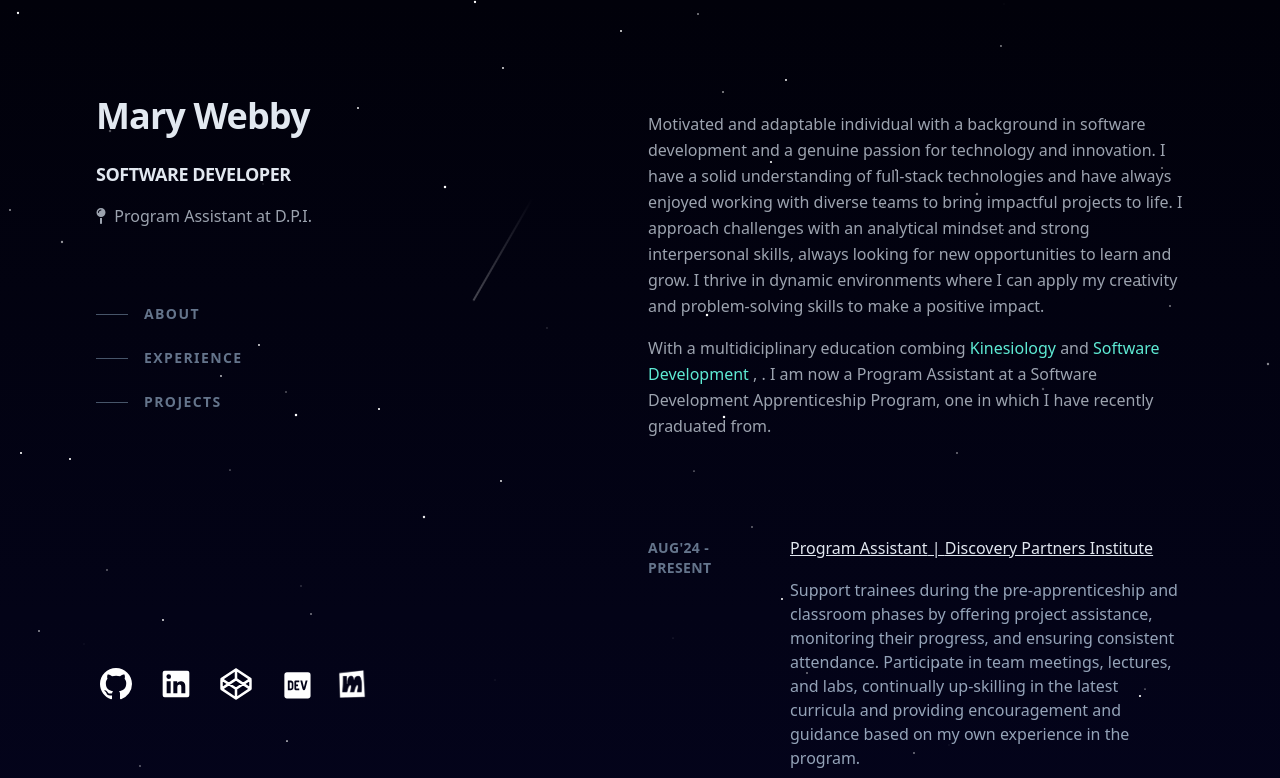
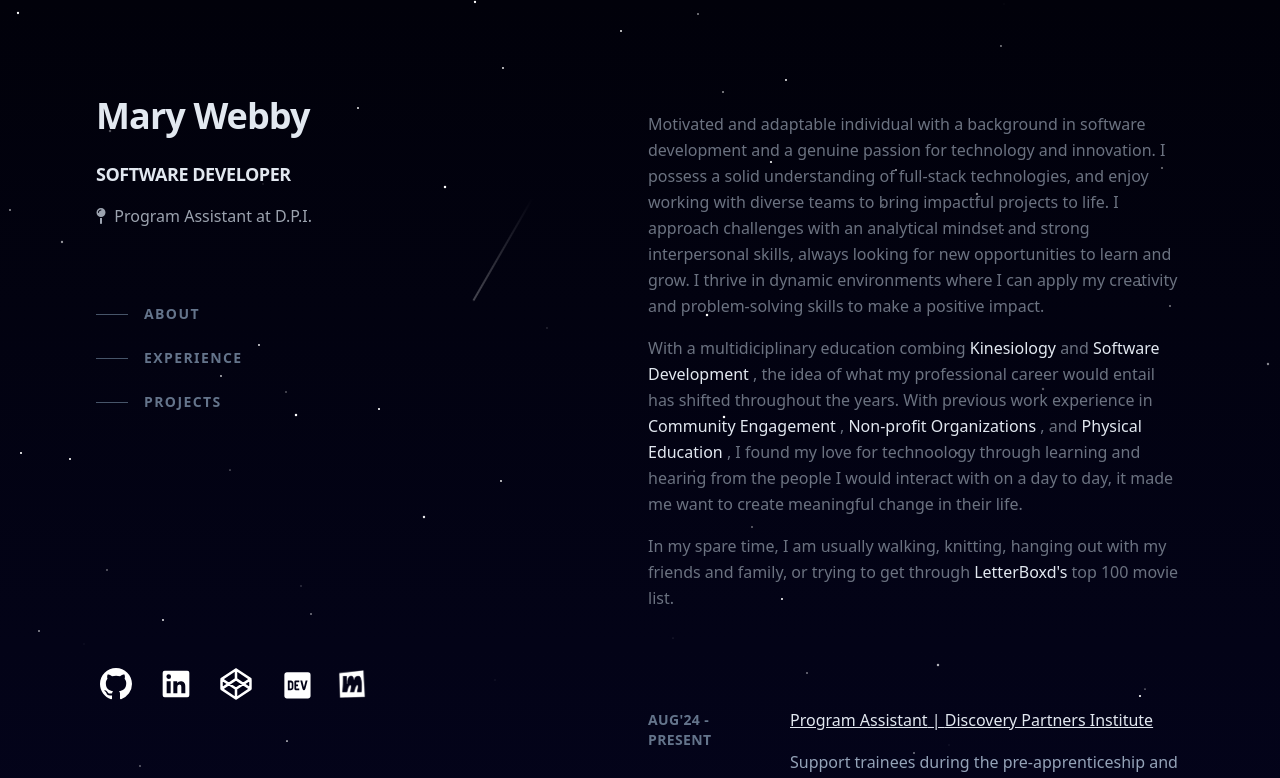
Before and after one commit to marywebby/vite-portfolio, a React (Vite) app: page / in a window 1280 px wide. Shown: the top 778 px of the page. Built offline with nearby package versions, Linux system fonts and the light colour scheme.

Commit message:
changed about sections with links

```diff
--- a/src/components/About.jsx
+++ b/src/components/About.jsx
@@ -2,7 +2,7 @@ import React from 'react';
 
 const About = () => {
   return (
-    <section id='about' className='mb-16 scroll-mt-16 md:mb-16 lg:mb-20 lg:scroll-mt-24 text-gray-400 text-md' aria-label='About me'>
+    <section id='about' className='mb-16 scroll-mt-16 md:mb-16 lg:mb-20 lg:scroll-mt-24 text-gray-500 text-md' aria-label='About me'>
     <div className='sticky top-0 z-20 -mx-6 mb-4 w-screen bg-slate-900/75 px-6 py-5 backdrop-blur md:-mx-12 md:px-12 lg:sr-only lg:relative lg:top-auto lg:mx-auto lg:w-full lg:px-0 lg:py-0 lg:opacity-0'>
       <h2 className="text-sm font-bold uppercase tracking-widest text-white-75 lg:sr-only">
         about me
@@ -10,10 +10,13 @@ const About = () => {
     </div>
     <div>
       <p className='mb-4 leading-relaxed'>
-        Motivated and adaptable individual with a background in software development and a genuine passion for technology and innovation. I have a solid understanding of full-stack technologies and have always enjoyed working with diverse teams to bring impactful projects to life. I approach challenges with an analytical mindset and strong interpersonal skills, always looking for new opportunities to learn and grow. I thrive in dynamic environments where I can apply my creativity and problem-solving skills to make a positive impact.
+        Motivated and adaptable individual with a background in software development and a genuine passion for technology and innovation. I possess a solid understanding of full-stack technologies, and enjoy working with diverse teams to bring impactful projects to life. I approach challenges with an analytical mindset and strong interpersonal skills, always looking for new opportunities to learn and grow. I thrive in dynamic environments where I can apply my creativity and problem-solving skills to make a positive impact.
       </p>
       <p className='mb-4 leading-relaxed'>
-        With a multidiciplinary education combing <a href='https://discord.com/channels/1290736010849681489/1290736011218911275/1303084654550843475' className='no-underline text-teal-300'> Kinesiology </a> and <a href='https://dpi.uillinois.edu/tech-talent-development/' className='no-underline text-teal-300'> Software Development </a>, . I am now a Program Assistant at a Software Development Apprenticeship Program, one in which I have recently graduated from.
+        With a multidiciplinary education combing <a href='https://education.msu.edu/kin/' className='no-underline text-white-75 hover:text-teal-300'> Kinesiology </a> and <a href='https://dpi.uillinois.edu/tech-talent-development/' className='no-underline text-white-75 hover:text-teal-300'> Software Development </a>, the idea of what my professional career would entail has shifted throughout the years. With previous work experience in <a href='https://allenneighborhoodcenter.org/' className='no-underline text-white-75 hover:text-teal-300'> Community Engagement </a>, <a href='https://americorps.gov/serve/americorps/americorps-vista' className='no-underline text-white-75 hover:text-teal-300'> Non-profit Organizations </a>, and <a href='https://education.msu.edu/kin/' className='no-underline text-white-75 hover:text-teal-300'> Physical Education </a>, I found my love for technoology through learning and hearing from the people I would interact with on a day to day, it made me want to create meaningful change in their life.
+      </p>
+      <p className='mb-4 leading-relaxed'>
+        In my spare time, I am usually walking, knitting, hanging out with my friends and family, or trying to get through <a href='https://letterboxd.com/' className='no-underline text-white-75 hover:text-teal-300'> LetterBoxd's </a> top 100 movie list.
       </p>
     </div>
   </section>
--- a/tailwind.config.js
+++ b/tailwind.config.js
@@ -17,9 +17,9 @@ export default {
         'white': {
           75: '#E2E8F0',
         },
+      },
       textShadow: {
-        "glow": "0 0 5px #0bf4f3, 0 0 10px #0bf4f3, 0 0 20px #0bf4f3, 0 0 40px #0bf4f3, 0 0 80px #0bf4f3"
-      }
+        glow: '0 0 5px #dcffff, 0 0 10px #dcffff, 0 0 20px #dcffff, 0 0 40px #dcffff, 0 0 80px #dcffff'
       },
     },
   },
@@ -27,6 +27,6 @@ export default {
     preflight: false, // Disable Tailwind's base styles if you need complete control
   },
   plugins: [
-    require ("tailwindcss-textshadow")
+    require("tailwindcss-textshadow")
   ],
 }
```
